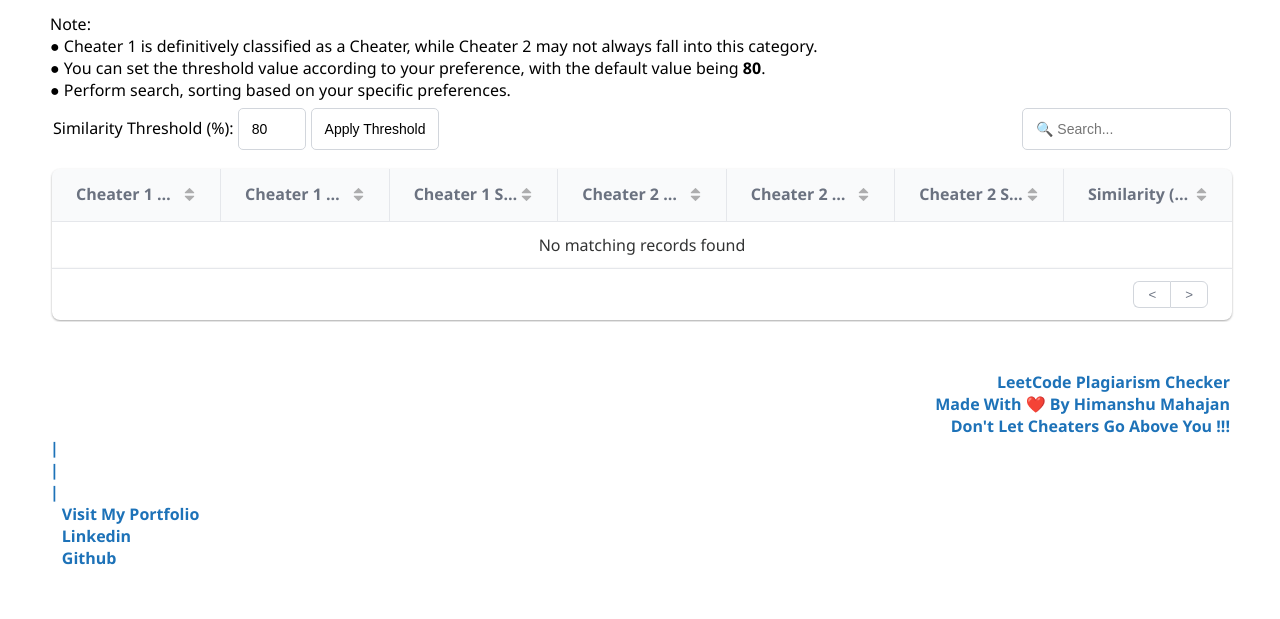
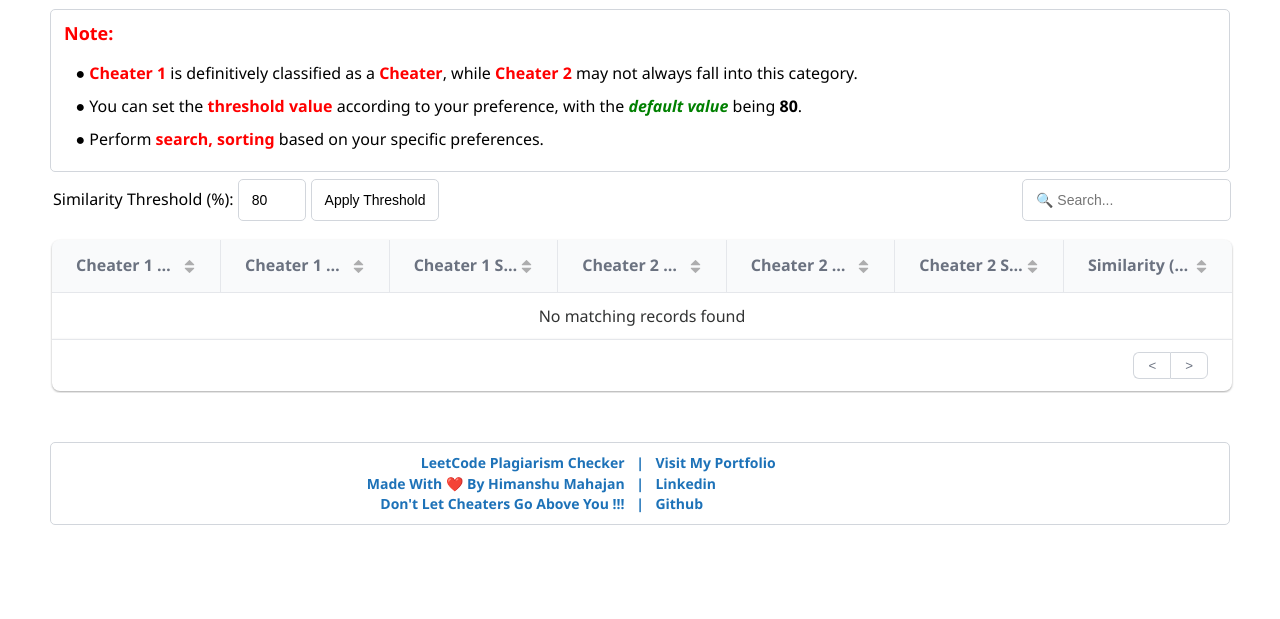
Before and after one commit to himanshumahajan138/lc, a plain HTML site: page web/report.html in a window 1280 px wide. Shown: the part 218-837 px from the top of the page. After the commit the page ends 800 px from the top, so only its background shows below. Drawn offline with Linux system fonts and the light colour scheme; no server answers.

Commit message:
Upload ../web/styles.css at 2024-07-30T17:30:53.236156+00:00

```diff
--- a/web/styles.css
+++ b/web/styles.css
@@ -6,14 +6,56 @@ body {
 }
 
 .centered {
+    width: 100%;
     text-align: center;
+    margin: 0;
 }
+
+.flex-container {
+    display: flex;
+    flex-direction: row;
+    /* Change to 'column' for vertical layout */
+    justify-content:space-between;
+    /* Change to 'center', 'space-between', etc. */
+}
+
+
+
+
+
+.note-heading {
+    font-size: 18px;
+    font-weight: bold;
+    margin-bottom: 15px;
+    color: red;
+}
+
+.note-point {
+    font-size: 16px;
+    margin-bottom: 10px;
+    padding-left: 1%;
+
+}
+
+.emphasis {
+    color: red;
+    font-weight: bold;
+}
+
+
+.default {
+    color: green;
+    font-style: italic;
+    font-weight: bold;
+}
+
 
 .container {
     display: flex;
     justify-content: center;
     align-items: center;
     flex-direction: column;
+    margin-bottom: 1%;
 }
 
 
@@ -94,6 +136,23 @@ a:hover {
     padding: 0
 }
 
+.box-look {
+    -webkit-appearance: none;
+    -moz-appearance: none;
+    appearance: none;
+    background-color: #fff;
+    border: 1px solid #d2d6dc;
+    border-radius: 5px;
+    font-size: 14px;
+    line-height: 1.45;
+    outline: none;
+    padding: 10px 13px
+}
+
+.box-look:hover {
+    border-color: #9bc2f7;
+    box-shadow: 0 0 0 3px rgba(149, 189, 243, .5)
+}
 
 button.gridjs-button {
     -webkit-appearance: none;
```
